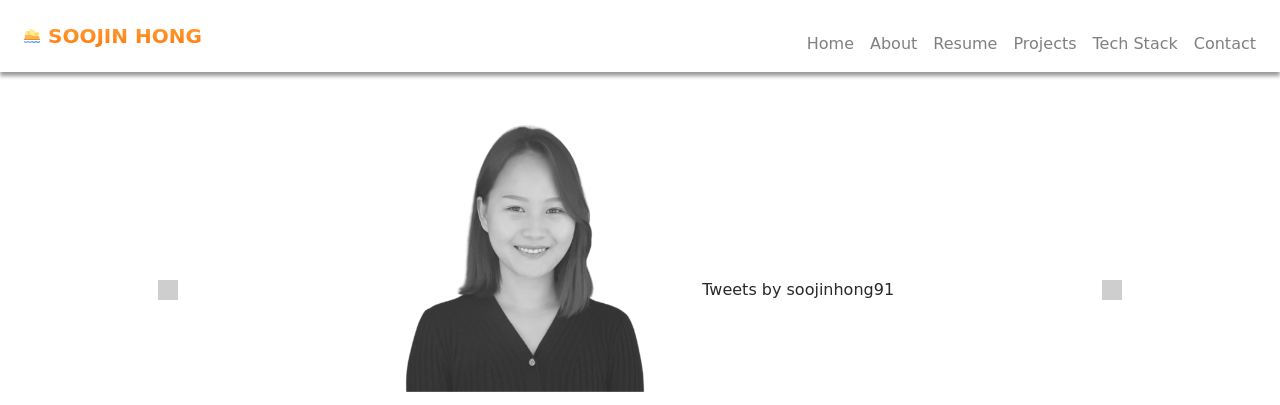
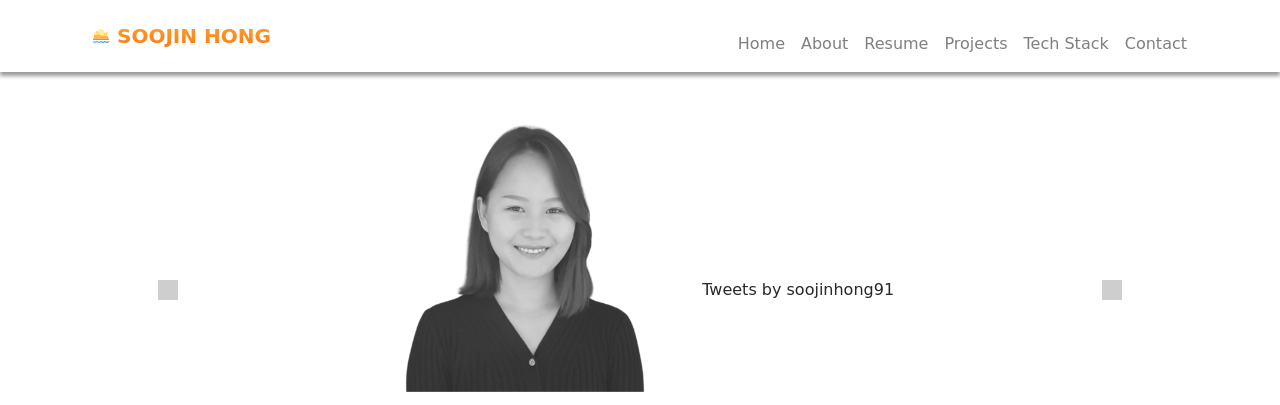
Before and after one commit to soojinhong91/portfolio, a plain HTML site: page index.html in a window 1280 px wide. Shown: the top 405 px of the page. Drawn offline with nearby package versions, Linux system fonts and the light colour scheme; some packages are replaced by stand-ins of ours; grey boxes are pictures that could not be loaded; a script that the page names is missing; a web font is replaced by a local one.

Commit message:
deleted old lines

```diff
--- a/index.html
+++ b/index.html
@@ -14,6 +14,7 @@
 <body data-spy="scroll" data-target="#navbar-example">
   <nav class="navbar navbar-expand-lg navbar-light sticky-top">
 
+    <div class="container">
       <img src="css/img/operahouse.svg" alt="operahouse" id="sydney_logo"></p>
       <a class="navbar-brand" id="logo" href="index.html">SOOJIN HONG</a>
 
@@ -30,6 +31,7 @@
           <li class="nav-item"><a class="nav-link" id="nav-li" href="#tech">Tech Stack</a></li>
           <li class="nav-item"><a class="nav-link" id="nav-li" href="#contact">Contact</a></li>
         </ul>
+      </div>
     </div>
 
   </nav>
@@ -70,7 +72,6 @@
               </ul>
             </div>
             <div class="header-right">
-              <!-- <h4 class="twitter-action">Check out what I'm up to <a href="https://twitter.com/soojinhong91" target="_blank" id="action-link">today</a></h4><br> -->
               <div id="twitter">
                 <a class="twitter-timeline"
                 href="https://twitter.com/soojinhong91?ref_src=twsrc%5Etfw"
@@ -92,7 +93,6 @@
         </a>
       </div>
     </header>
-
 
     <section id="about">
       <h2>Hi, I'm Soojin!</h2>
@@ -125,8 +125,6 @@
 
   <section class="container" id="projects">
     <h2 id="project_title">Projects</h2>
-
-
     <div class="card-row">
       <div class="card text-center h-100" style="width: 25em">
         <img class="card-img-top" src="css/img/screenshots/project3.png" alt="project3" style="height: 15em">
@@ -165,25 +163,11 @@
         </div>
       </div>
     </div>
-
-
   </section>
-
-
-
-
-
-
-
-
-
-
 
     <div class="download">
       <p class="action">Want to see more? Check out my code <a href="https://github.com/soojinhong91" target="_blank" id="action-link">here.</a></p>
     </div>
-
-
 
   <section class="container" id="tech">
     <h2>Tech Stack</h2>
@@ -230,8 +214,6 @@
     </div>
   </div>
 
-
-
   <script>
 	var scroll = new SmoothScroll('a[href*="#"]');
   </script>
```
Also changed, not shown: css/style.css (+0 -9 lines). Lines whose indentation alone changed are shown as unchanged.
